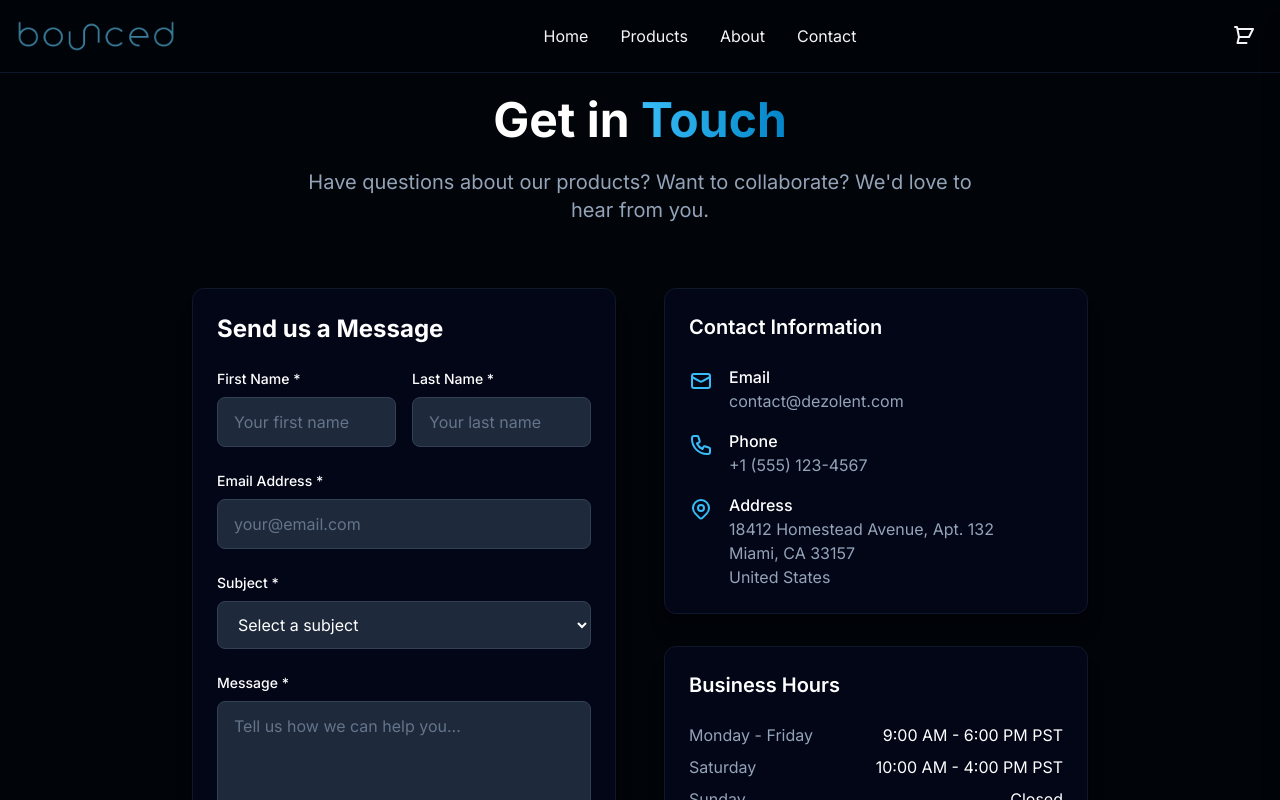
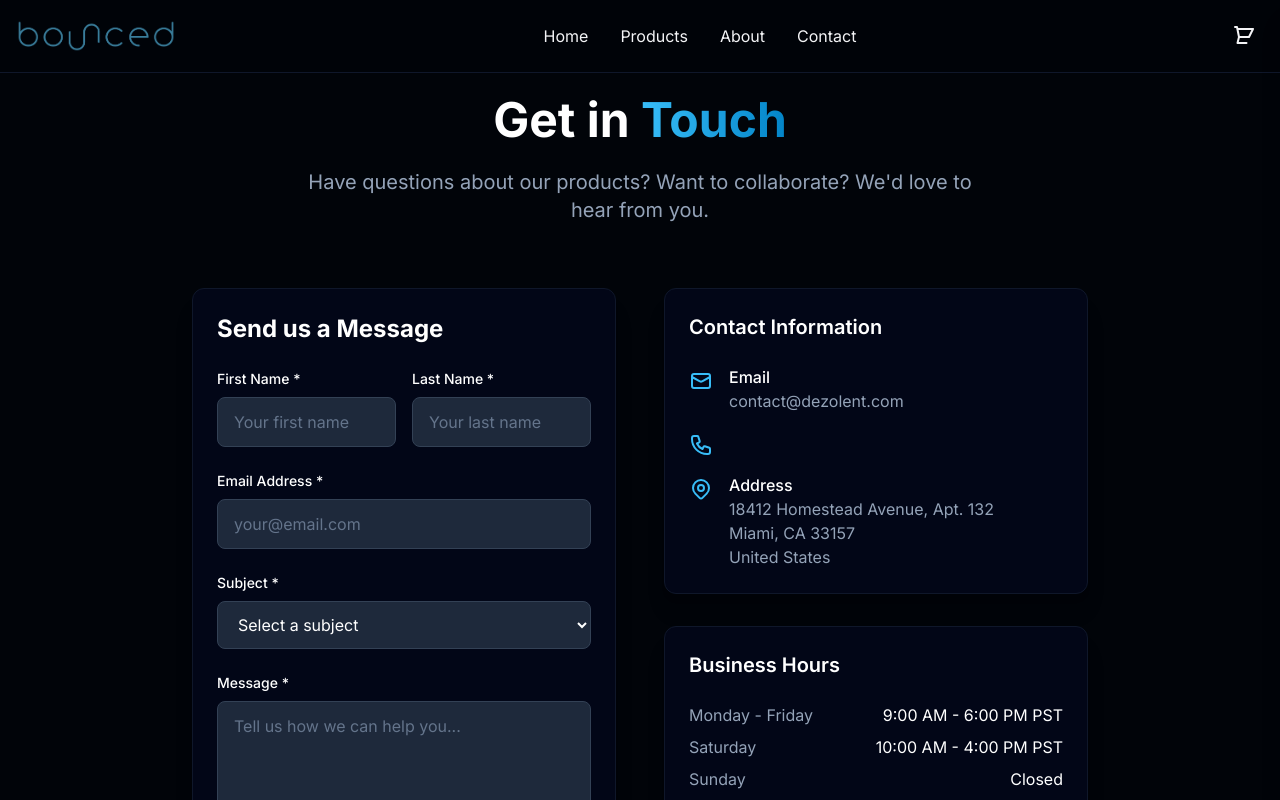
Before and after one commit to dezolent/bounced-studio, a Nuxt app: page /contact in a window 1280 px wide. Shown: the top 800 px of the page. Built offline with nearby package versions, Linux system fonts and the light colour scheme.

Commit message:
Updated contact.vue

```diff
--- a/pages/contact.vue
+++ b/pages/contact.vue
@@ -136,7 +136,7 @@
                       <path stroke-linecap="round" stroke-linejoin="round" stroke-width="2" d="M3 5a2 2 0 012-2h3.28a1 1 0 01.948.684l1.498 4.493a1 1 0 01-.502 1.21l-2.257 1.13a11.042 11.042 0 005.516 5.516l1.13-2.257a1 1 0 011.21-.502l4.493 1.498a1 1 0 01.684.949V19a2 2 0 01-2 2h-1C9.716 21 3 14.284 3 6V5z"></path>
                     </svg>
                   </div>
-                  <div>
+                  <div style="display: none;">
                     <p class="text-white font-medium">Phone</p>
                     <p class="text-dark-300">+1 (555) 123-4567</p>
                   </div>
```
